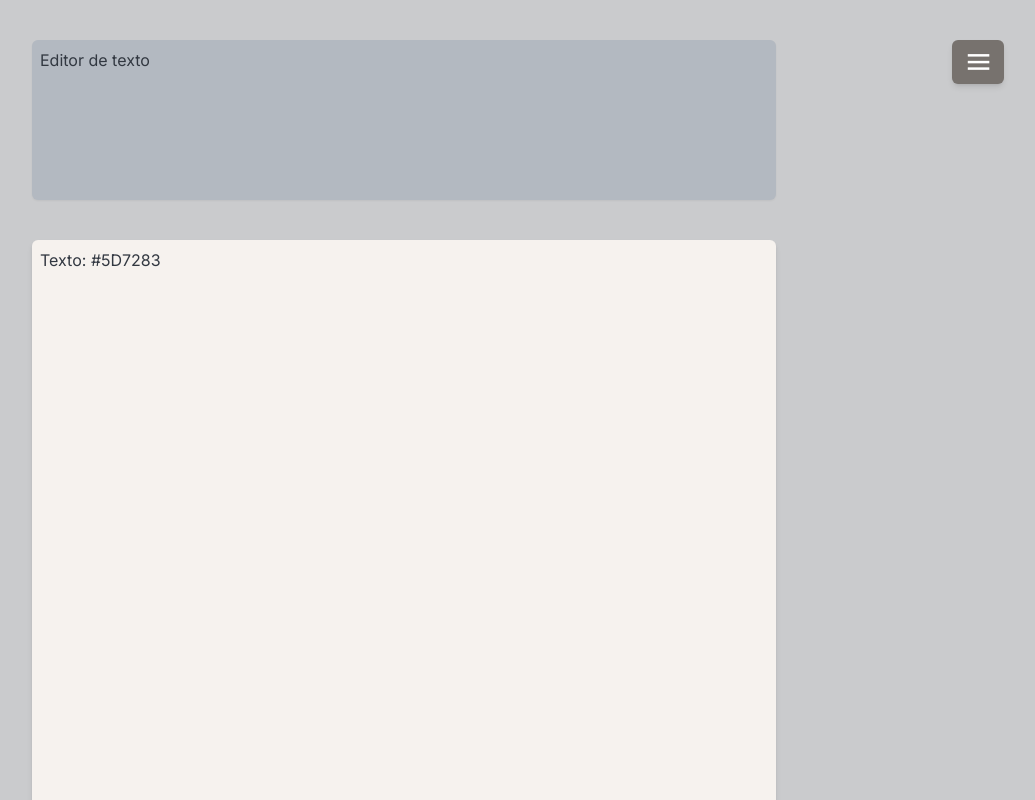
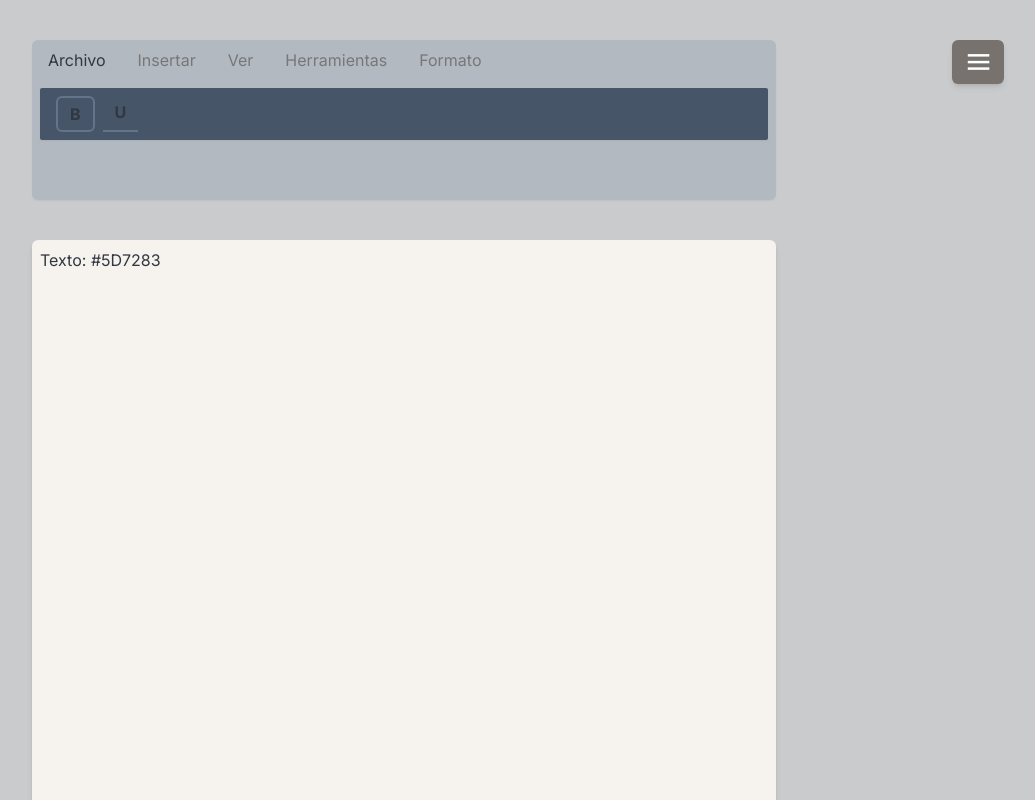
Before and after one commit to rodrigo745/editor-de-texto, a Next.js app: page / in a window 1280 px wide. Shown: the top 800 px of the page, without its empty margins (236-1271 px from the left). Built offline with nearby package versions, Linux system fonts and the light colour scheme.

Commit message:
menu inferior

```diff
--- a/src/app/estilo.json
+++ b/src/app/estilo.json
@@ -5,6 +5,7 @@
         "secundario": "#77726E",
         "fondo": "#CACBCD",
         "texto": "#323841",
+        "textoBajo": "#777",
         "hoja": "#F6F2EE"
     },
     "dark": {
@@ -13,6 +14,7 @@
         "secundario": "#77726E",
         "fondo": "#323841",
         "texto": "#F6F2EE",
+        "textoBajo": "#bbb",
         "hoja": "#B3B9C1"
     }
 }
--- a/src/app/page.js
+++ b/src/app/page.js
@@ -9,7 +9,7 @@ import estilo from "./estilo.json";
 export default function Home() {
 
   const [ estiloGeneral, setEstiloGeneral ] = useState(estilo.light);
-  const { id, primario, secundario, fondo, texto, hoja } = estiloGeneral;
+  const { id, primario, secundario, fondo, texto, textoBajo, hoja } = estiloGeneral;
 
   // Switch style
   const cambiarEstilo = (e)=>{
@@ -22,7 +22,7 @@ export default function Home() {
       style={{background: fondo, color: texto}}>
       <MenuGeneral secundario={secundario} cambiarEstilo={cambiarEstilo}/>
       <div className="w-[60%]">
-        <MenuTexto primario={primario}/>
+        <MenuTexto primario={primario} secundario={textoBajo}/>
         <div className="h-screen mt-10 rounded-md shadow-md p-2" style={{
           background: hoja
         }}>
--- a/src/components/menu-texto/menuTexto.jsx
+++ b/src/components/menu-texto/menuTexto.jsx
@@ -1,11 +1,29 @@
-export default function MenuTexto(props){
+export default function MenuTexto({primario, texto, secundario}){
 
-    const primario = props.primario;
+    const menuSuperior = [ "Archivo", "Insertar", "Ver", "Herramientas", "Formato" ]
 
     return(
         <div className="h-[20vh] w-full rounded-md shadow-sm p-2"
             style={{background: primario}}>
-            Editor de texto
+            {/* Opciones de menu superior*/}
+            <div className="flex space-x-8 px-2">
+                {
+                    menuSuperior.map((e, index)=> (
+                        <p key={index} style={{color: `${index !== 0 && secundario }`}} > {e} </p>
+                    ) )
+                }
+            </div>
+            {/* opciones de menu inferior
+
+                Cambiar los estilos de las letras y colores
+            */}
+            <div className="bg-slate-600 rounded-sm shadow-sm">
+                <div className="px-4 mt-4 p-2 flex space-x-2">
+                    <p className="font-bold rounded-md cursor-pointer px-3 py-1 border-2 border-slate-500 w-fit">B</p>
+                    <p className="font-bold cursor-pointer px-3 py-1 border-b-2 border-slate-500 w-fit">U</p>
+
+                </div>
+            </div>
         </div>
     )
 }
```
